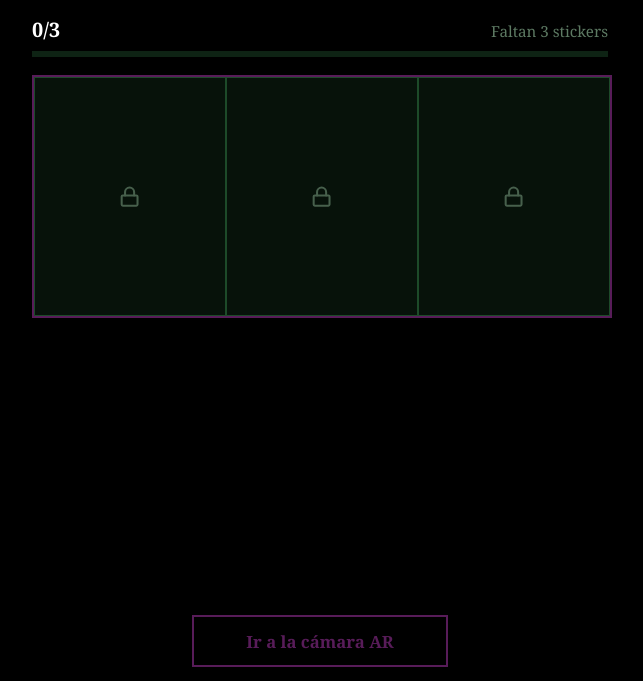
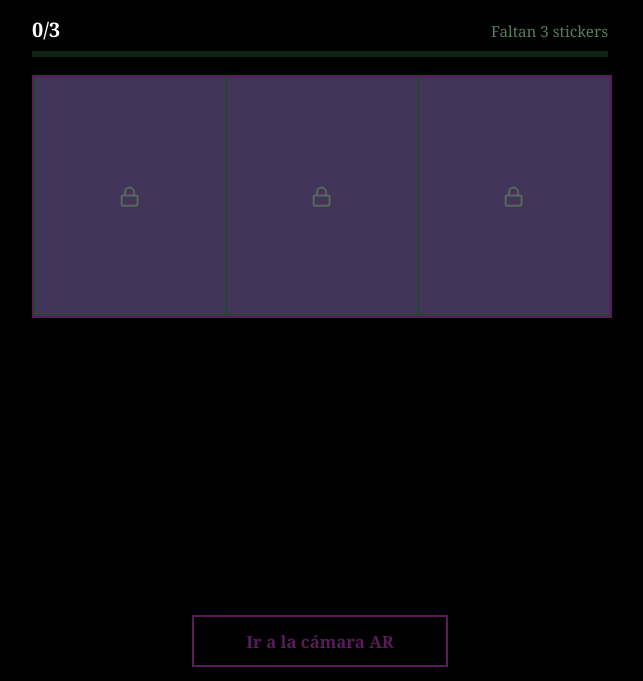
Before and after one commit to EryIbarra13/CAMARASTICKERS, a plain HTML site: page Album.html in a window 1280 px wide. Shown: the part 119-800 px from the top of the page, without its empty margins (320-963 px from the left). Drawn offline with Linux system fonts and the light colour scheme.

Commit message:
Change background color variable in Album.html

```diff
--- a/Album.html
+++ b/Album.html
@@ -6,7 +6,7 @@
 <meta name="theme-color" content="#000000">
 <title>Álbum · Rompecabezas</title>
 <style>
-  :root { --verde: #581C59; --tenue: #5d7a63; --fondo-pieza: #07120a; }
+  :root { --verde: #581C59; --tenue: #5d7a63; --fondo-pieza: #433459; }
   html, body { margin: 0; background: #000; }
   body {
     min-height: 100dvh;
```
